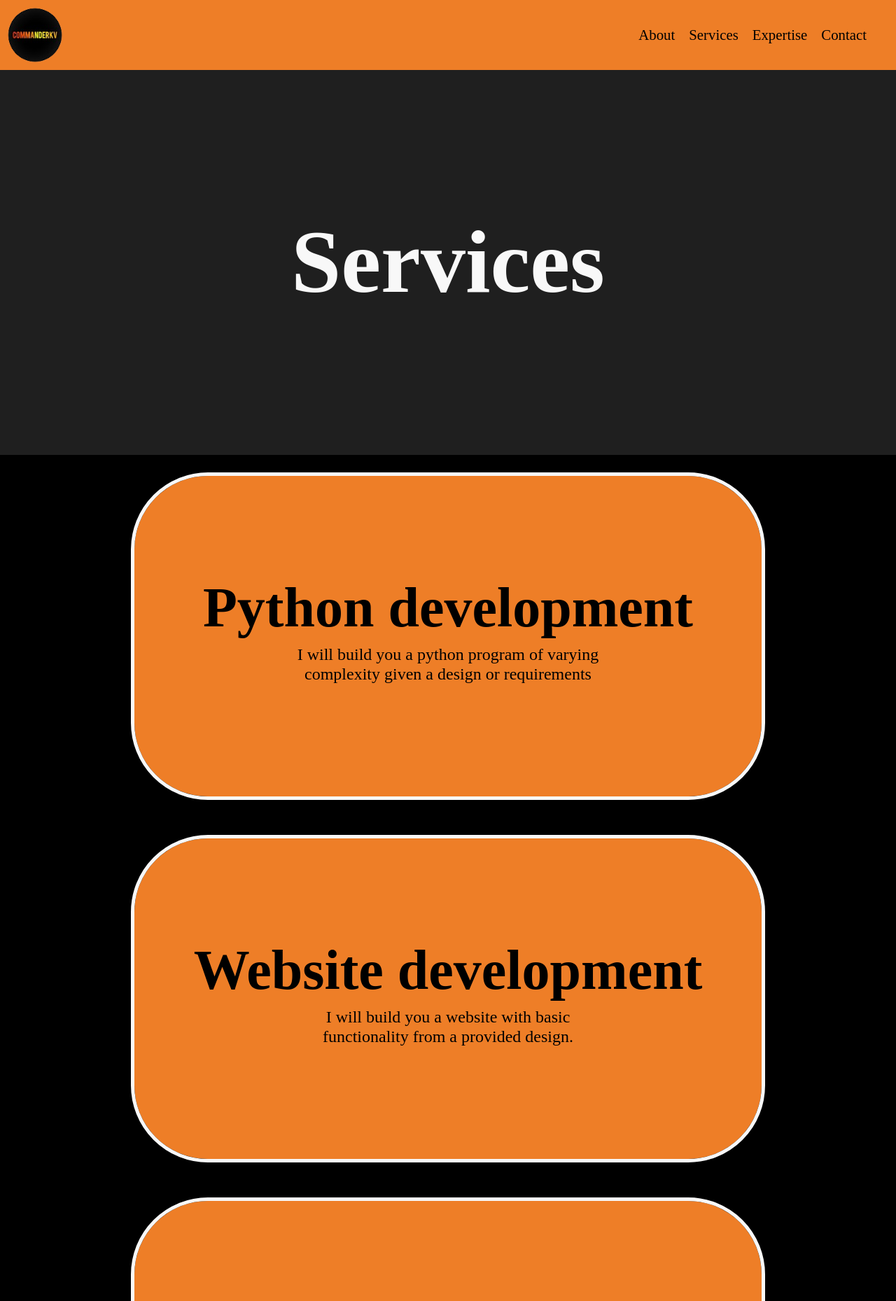
After one commit to CommanderKV/COMP-1054G-WAB-CSS, a PHP site: page /final-project/services/ in a window 1280 px wide. The commit adds this page. Shown: the top 1859 px of the page at 70% size. Run offline with PHP 8.4, Linux system fonts and the light colour scheme.

Commit message:
Moved files and made new styles for services page

```diff
--- a/final-project/css/index.css
+++ b/final-project/css/index.css
@@ -19,6 +19,7 @@ html {
 
 /* Navigator */
 header {
+    display: flex;
     justify-content: space-between;
     align-items: center;
 
@@ -76,14 +77,14 @@ header li a:hover {
   Content
 -----------
 */
-.services {
+.home {
     padding-top: 30px;
     height: 100%;
     display: flex;
     justify-content: left;
     flex-direction: column;
 }
-.services section {
+.home section {
     display: flex;
     align-items: center;
     justify-content: center;
@@ -101,10 +102,10 @@ header li a:hover {
     transition-duration: .7s;
     transition-timing-function: ease-in-out;
 }
-.services section:nth-child(even) {
+.home section:nth-child(even) {
     align-self: flex-end;
 }
-.services section h2 {
+.home section h2 {
     position: relative;
     left: auto;
     width: auto;
@@ -120,7 +121,7 @@ header li a:hover {
     transition-duration: .7s;
     transition-timing-function: ease-in-out;
 }
-.services section p {
+.home section p {
     visibility: hidden;
     position: absolute;
     top: 0px;
@@ -145,16 +146,16 @@ header li a:hover {
     All section
     transforms
 */
-.services section:hover {
+.home section:hover {
     transform: scale(1.2);
     margin: 6% 10%;
 }
-.services section:hover h2{
+.home section:hover h2{
     left: 0px;
     margin-top: 47px;
     font-size: 5em;
 }
-.services section:hover p {
+.home section:hover p {
     visibility: visible;
     position: inherit;
     clip-path: inset(0 0 0 0);
@@ -162,3 +163,68 @@ header li a:hover {
     height: auto;
     opacity: 1;
 }
+
+
+/*
+------------
+  Services
+------------
+*/
+.services {
+    justify-content: center;
+    align-items: center;
+    height: 100%;
+    width: auto;
+    grid-template-columns: 100%;
+}
+.services section {
+    display: flex;
+    justify-content: center;
+    align-items: center;
+
+    width: 70%;
+    height: 458px;
+    text-align: center;
+    margin: 30px auto;
+    background-color: #EE7E27;
+
+    border-radius: 105px;
+    outline: #f8f8f8 solid 5px;
+}
+.services section a {
+    display: grid;
+    grid-template-columns: 100%;
+    grid-template-rows: 25% 25%;
+
+    justify-content: center;
+    justify-items: center;
+    align-content: center;
+    align-items: center;
+}
+.services section h2 {
+    font-size: 5em;
+    text-align: center;
+}
+.services section p {
+    width: 60%;
+    height: auto;
+    font-size: 1.5em;
+    text-align: center;
+}
+/*
+#py-dev {
+    background-image: ;
+}
+#web-dev {
+    background-image: ;
+}
+#cpp-dev {
+    background-image: ;
+}
+#php-dev {
+    background-image: ;
+}
+#java-dev {
+    background-image: ;
+}
+*/
--- /dev/null
+++ b/final-project/includes/head.html
@@ -0,0 +1,5 @@
+        <meta charset="utf-8" />
+        <title>Kyler V - Portfolio</title>
+        <meta name="viewport" content="width=device-width, initial-scale=1.0"/>
+        <link href="css/normalize.css" rel="stylesheet"/>
+        <link href="css/index.css" rel="stylesheet"/>
--- a/final-project/index.html
+++ b/final-project/index.html
@@ -17,7 +17,7 @@
             <nav>
                 <ul class="f-display">
                     <li><a href="about.html">About</a></li>
-                    <li><a href="services.html">Services</a></li>
+                    <li><a href="./services/index.html">Services</a></li>
                     <li><a href="expertise.html">Expertise</a></li>
                     <li><a href="contact.html">Contact</a></li>
                 </ul>
@@ -27,7 +27,7 @@
             <section class="masthead f-display">
                 <h1>Home</h1>
             </section>
-            <section class="services">
+            <section class="home">
                 <section class="about">
                     <h2>About me</h2>
                     <p>I am a Computer science student studying in the Lakehead-Georgian program. This means that I will study 2 years at Georgian college and 2 years at Lakehead Georgian </p>
--- /dev/null
+++ b/final-project/services/index.html
@@ -0,0 +1,67 @@
+<!DOCTYPE html>
+
+<html>
+    <head>
+        <meta charset="utf-8" />
+        <title>Kyler V - Portfolio</title>
+        <meta name="viewport" content="width=device-width, initial-scale=1.0"/>
+        <link href="../css/normalize.css" rel="stylesheet"/>
+        <link href="../css/index.css" rel="stylesheet"/>
+    </head>
+    <body>
+        <header>
+            <!-- <?php require("includes/header.html")?> -->
+            <a href="../">
+                <img src="../imgs/logo.png" alt="CommanderKV's logo"/>
+            </a>
+            <nav>
+                <ul class="f-display">
+                    <li><a href="../about/about.html">About</a></li>
+                    <li><a href="services/">Services</a></li>
+                    <li><a href="../expertise.html">Expertise</a></li>
+                    <li><a href="../contact.html">Contact</a></li>
+                </ul>
+            </nav>
+        </header>
+        <main>
+            <section class="masthead f-display">
+                <h1>Services</h1>
+            </section>
+            <section class="services g-display">
+                <section id="py-dev">
+                    <a>
+                        <h2>Python development</h2>
+                        <p>I will build you a python program of varying complexity given a design or requirements</p>
+                    </a>
+                </section>
+                <section id="web-dev">
+                    <a href="python.html">
+                        <h2>Website development</h2>
+                        <p>I will build you a website with basic functionality from a provided design.</p>
+                    </a>
+                </section>
+                <section id="cpp-dev">
+                    <a href="cpp.html">
+                        <h2>C++ development</h2>
+                        <p>I will build you a C++ script with basic functionality from provided designs or requirements</p>
+                    </a>
+                </section>
+                <section id="php-dev">
+                    <a href="php.html">
+                        <h2>PHP development</h2>
+                        <p>I will build you a PHP script with basic functionality from provided designs or requirements</p>
+                    </a>
+                </section>
+                <section id="java-dev">
+                    <a href="java.html">
+                        <h2>Java development</h2>
+                        <p>I will build you a Java program with basic functionality from provided designs or requirements</p>
+                    </a>
+                </section>
+            </section>
+        </main>
+        <footer>
+
+        </footer>
+    </body>
+</html>
```
Also changed, not shown: final-project/about/about.html (added, +74 -0 lines), final-project/expertise.html (added, +35 -0 lines), final-project/test.html (deleted, +0 -48 lines), final-project/contact.html (added).
